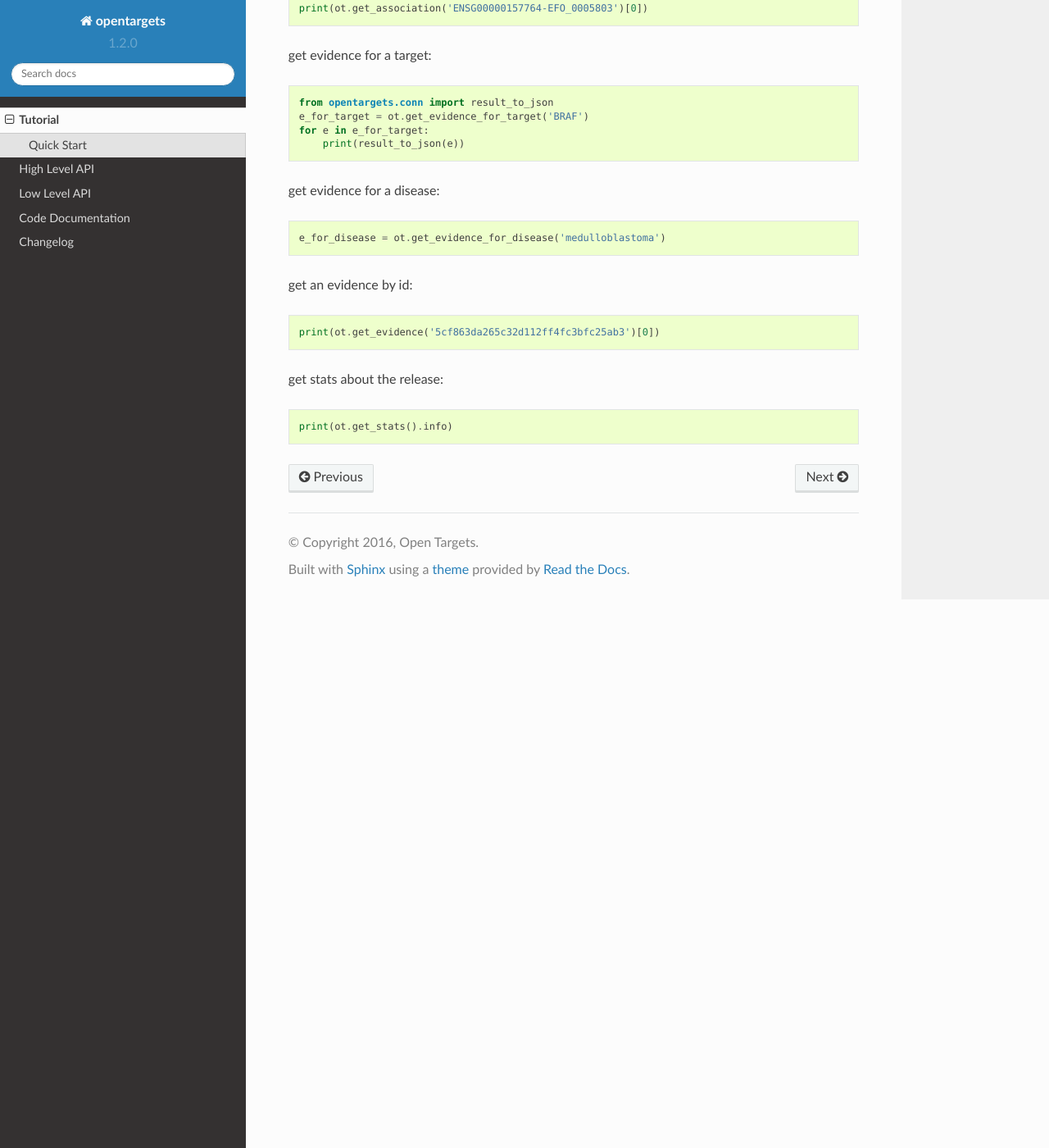
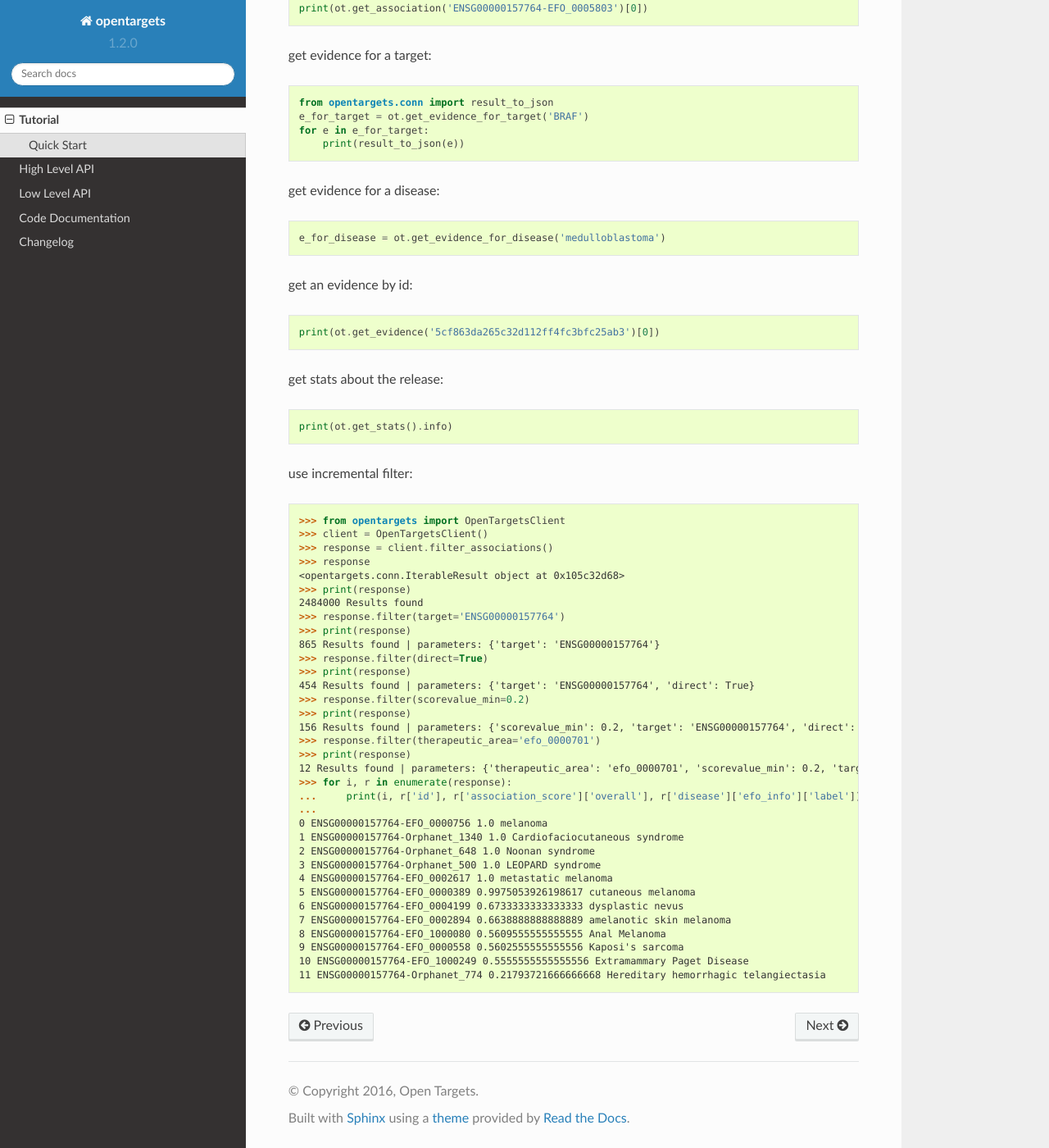
Before and after one commit to opentargets-archive/opentargets-py, a Sphinx documentation site: the page built from docs/source/tutorial.rst, in a window 1280 px wide and 1400 px high, scrolled down 801 px. Shown: the whole window at 82% size. Built offline with Sphinx 7.4.7 and the Read the Docs theme 2.0.0, drawn with Linux system fonts in a browser that asks for light colours.

Commit message:
added example of filter method usage

```diff
--- a/docs/source/tutorial.rst
+++ b/docs/source/tutorial.rst
@@ -57,3 +57,41 @@ get stats about the release:
 ::
 
     print(ot.get_stats().info)
+
+use incremental filter:
+::
+
+    >>> from opentargets import OpenTargetsClient
+    >>> client = OpenTargetsClient()
+    >>> response = client.filter_associations()
+    >>> response
+    <opentargets.conn.IterableResult object at 0x105c32d68>
+    >>> print(response)
+    2484000 Results found
+    >>> response.filter(target='ENSG00000157764')
+    >>> print(response)
+    865 Results found | parameters: {'target': 'ENSG00000157764'}
+    >>> response.filter(direct=True)
+    >>> print(response)
+    454 Results found | parameters: {'target': 'ENSG00000157764', 'direct': True}
+    >>> response.filter(scorevalue_min=0.2)
+    >>> print(response)
+    156 Results found | parameters: {'scorevalue_min': 0.2, 'target': 'ENSG00000157764', 'direct': True}
+    >>> response.filter(therapeutic_area='efo_0000701')
+    >>> print(response)
+    12 Results found | parameters: {'therapeutic_area': 'efo_0000701', 'scorevalue_min': 0.2, 'target': 'ENSG00000157764', 'direct': True}
+    >>> for i, r in enumerate(response):
+    ...     print(i, r['id'], r['association_score']['overall'], r['disease']['efo_info']['label'])
+    ...
+    0 ENSG00000157764-EFO_0000756 1.0 melanoma
+    1 ENSG00000157764-Orphanet_1340 1.0 Cardiofaciocutaneous syndrome
+    2 ENSG00000157764-Orphanet_648 1.0 Noonan syndrome
+    3 ENSG00000157764-Orphanet_500 1.0 LEOPARD syndrome
+    4 ENSG00000157764-EFO_0002617 1.0 metastatic melanoma
+    5 ENSG00000157764-EFO_0000389 0.9975053926198617 cutaneous melanoma
+    6 ENSG00000157764-EFO_0004199 0.6733333333333333 dysplastic nevus
+    7 ENSG00000157764-EFO_0002894 0.6638888888888889 amelanotic skin melanoma
+    8 ENSG00000157764-EFO_1000080 0.5609555555555555 Anal Melanoma
+    9 ENSG00000157764-EFO_0000558 0.5602555555555556 Kaposi's sarcoma
+    10 ENSG00000157764-EFO_1000249 0.5555555555555556 Extramammary Paget Disease
+    11 ENSG00000157764-Orphanet_774 0.21793721666666668 Hereditary hemorrhagic telangiectasia
```
Also changed, not shown: 1 other file.
